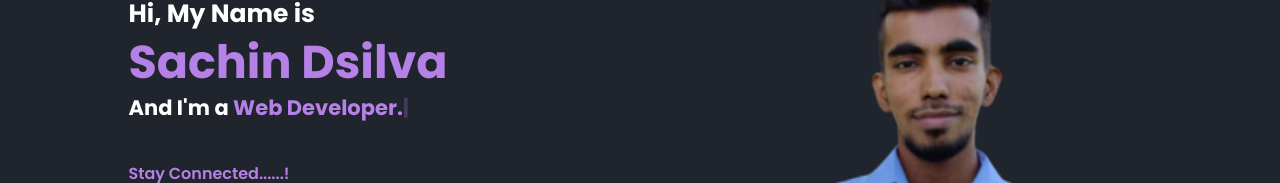
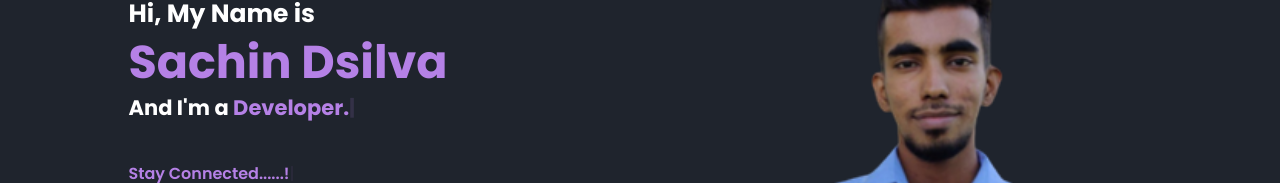
Before and after one commit to sachindsilva16/Portfolio, a React (Create React App) app: page / in a window 1280 px wide. Shown: the part 258-441 px from the top of the page. Built offline with nearby package versions, Linux system fonts and the light colour scheme.

Commit message:
Update Home.jsx

```diff
--- a/src/Home.jsx
+++ b/src/Home.jsx
@@ -11,7 +11,7 @@ const HomeSection = () =>{
 
     React.useEffect(() => {
         const typed = new Typed(firstElement.current, {
-            strings: ['Web Developer.', 'Web Designer.'],
+            strings: ['Developer.', 'Web Designer.'],
             typeSpeed: 70,
             smartBackspace: true,
             backSpeed: 50,
```
